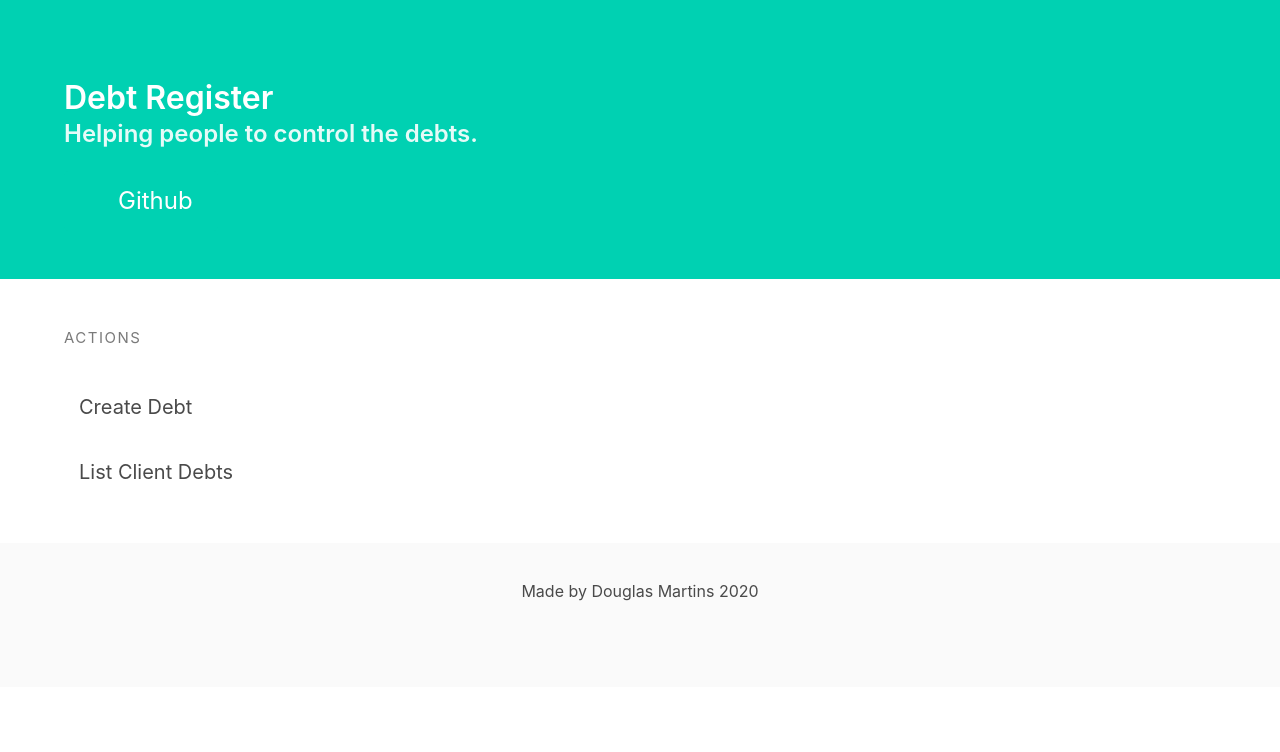
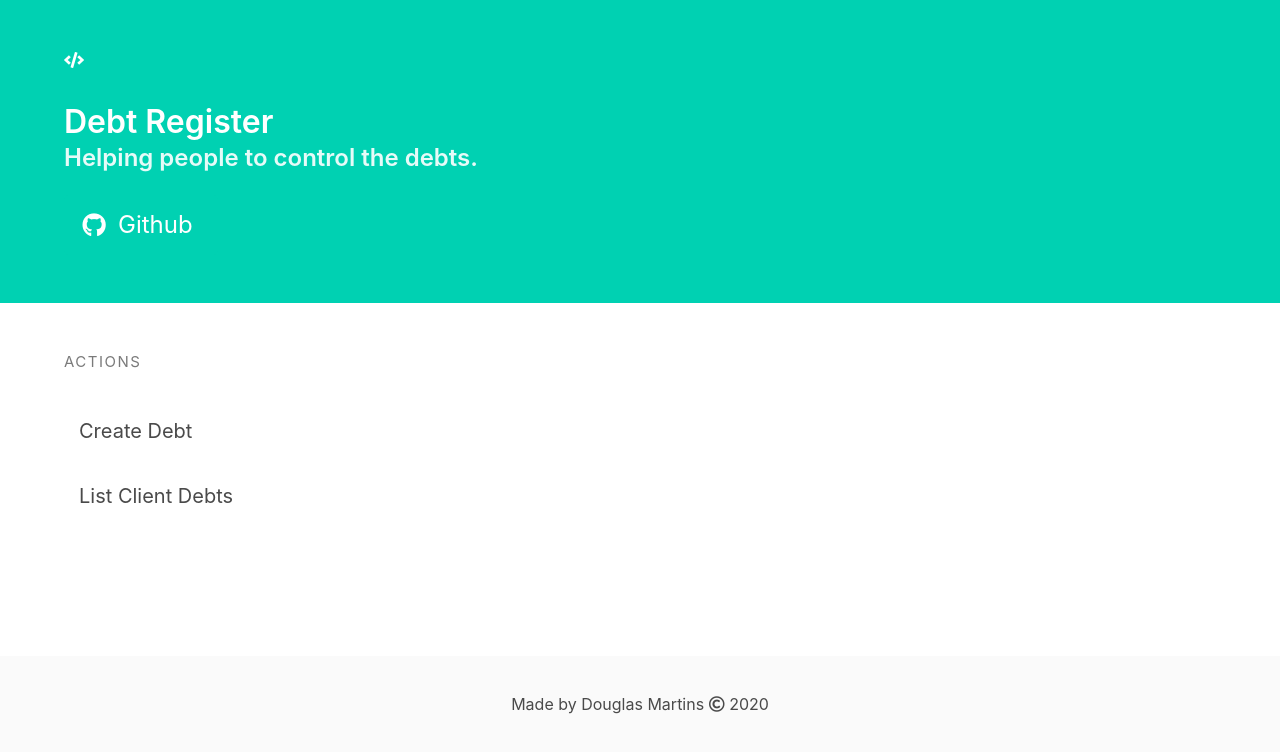
Before and after one commit to douglas-martins/debt-register-web-client, an Angular app: page / in a window 1280 px wide. Shown: the top 752 px of the page. Built offline with nearby package versions, Linux system fonts and the light colour scheme.

Commit message:
Add icons and fix footer

```diff
--- a/angular.json
+++ b/angular.json
@@ -29,6 +29,8 @@
             ],
             "styles": [
               "node_modules/bulma/css/bulma.min.css",
+              "node_modules/@fortawesome/fontawesome-free/css/all.css",
+              "node_modules/ngx-toastr/toastr.css",
               "src/styles.sass"
             ],
             "scripts": []
--- a/src/app/footer/footer.component.html
+++ b/src/app/footer/footer.component.html
@@ -1,5 +1,5 @@
 <!--FOOTER-->
-<footer class="footer">
+<footer class="footer" style="position: absolute; bottom: 0; width: 100%;">
   <div class="columns is-mobile is-centered">
     <div class="field is-grouped is-grouped-multiline">
       <div class="control">
```
